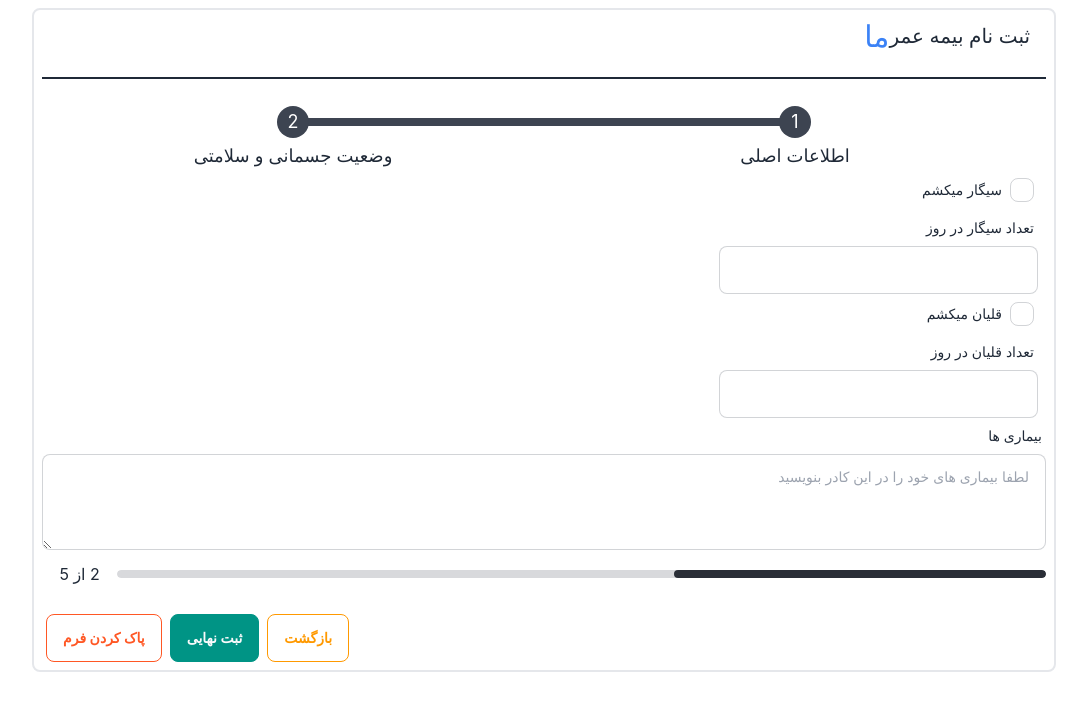
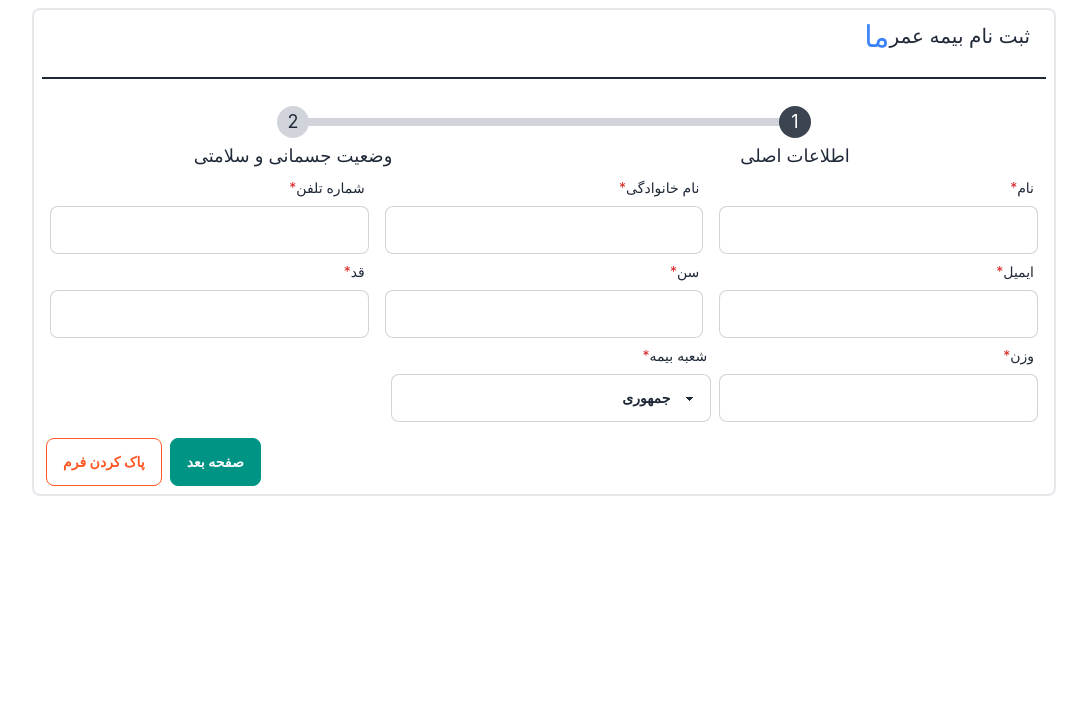
Before and after one commit to aliashahi/gardian-life-insurance, a React (Create React App) app: page / in a window 1280 px wide. Shown: the top 710 px of the page, without its empty margins (96-1183 px from the left). Built offline with nearby package versions, Linux system fonts and the light colour scheme.

Commit message:
Add select component

```diff
--- /dev/null
+++ b/src/components/ErrorMessage.tsx
@@ -0,0 +1,22 @@
+export default function ErrorMessage({ message }: { message: string }) {
+  return (
+    <div className="alert alert-error my-2">
+      <div className="flex-1">
+        <svg
+          xmlns="http://www.w3.org/2000/svg"
+          fill="none"
+          viewBox="0 0 24 24"
+          className="w-6 h-6 mx-2 stroke-current"
+        >
+          <path
+            stroke-linecap="round"
+            stroke-linejoin="round"
+            stroke-width="2"
+            d="M18.364 18.364A9 9 0 005.636 5.636m12.728 12.728A9 9 0 015.636 5.636m12.728 12.728L5.636 5.636"
+          ></path>
+        </svg>
+        <label>{message}</label>
+      </div>
+    </div>
+  );
+}
--- a/src/components/PrimaryInfoForm.tsx
+++ b/src/components/PrimaryInfoForm.tsx
@@ -1,11 +1,12 @@
 import { Input } from "./Input";
 import { useState } from "react";
+import { useRecoilState } from "recoil";
+import FooterActions from "./FooterActions";
+import { ACTIONS, FieldPropertys } from "../shared";
 import { BtnConfig, stepIndexState } from "../shared";
-import { PrimaryFormDto } from "../shared";
-import FooterActions from "./FooterActions";
-import ProgressIndicator from "./ProgressIndicator";
-import { ACTIONS } from "../shared";
-import { useRecoilState } from "recoil";
+import { INSURANCE_BRANCHES, PrimaryFormDto } from "../shared";
+import ErrorMessage from "./ErrorMessage";
+import Select from "./Select";
 
 const btnsConfig: BtnConfig[] = [
   {
@@ -21,42 +22,82 @@ const btnsConfig: BtnConfig[] = [
 ];
 
 const getBoilerplateOfForm = () => ({
-  first_name: { id: "first_name", value: null },
-  last_name: { id: "last_name", value: null },
-  phone: { id: "phone", value: null },
-  email: { id: "email", value: null },
-  age: { id: "age", value: null },
-  height: { id: "height", value: 170 },
-  weight: { id: "weight", value: 70 },
-  insurance_branch: { id: "insurance_branch", value: 1 },
+  first_name: { label: "نام", id: "first_name", value: null },
+  last_name: { label: "نام خانوادگی", id: "last_name", value: null },
+  phone: { label: "شماره تلفن", id: "phone", value: null },
+  email: { label: "ایمیل", id: "email", value: null },
+  age: { label: "سن", id: "age", value: null },
+  height: { label: "قد", id: "height", value: 170 },
+  weight: { label: "وزن", id: "weight", value: 70 },
+  insurance_branch: {
+    label: "شعبه بیمه",
+    id: "insurance_branch",
+    value: 1,
+  },
 });
 
 export default function PrimaryInfoForm() {
-  // const [loadingPersent, setloadingPersent] = useState(0);
   const [stepIndex, setStepIndex] = useRecoilState(stepIndexState);
   const [form, setForm] = useState<PrimaryFormDto>(getBoilerplateOfForm());
+  const [formMessage, setFormMessage] = useState<string>();
 
-  const createErrorMessage = (id: string, value: any) => {
-    return undefined;
+  const setValidationMessages = (old_form: PrimaryFormDto, id: string) => {
+    let new_form: any = { ...old_form };
+    Object.entries(old_form).forEach((field: [string, FieldPropertys]) => {
+      if (field[1].value && field[1].error && field[0] != id) {
+        new_form = {
+          ...new_form,
+          [field[0]]: {
+            ...field[1],
+            error: undefined,
+          },
+        };
+      }
+    });
+    return new_form;
   };
+
   const onChangeValue = (event: any) => {
     const id = event.target.name;
     const value = event.target.value;
-    setForm({
-      ...form,
-      [id]: {
-        value,
-        [id]: id,
-        error: createErrorMessage(id, value),
-      },
+    const new_form: any = { ...form };
+    setForm(
+      setValidationMessages(
+        {
+          ...form,
+          [id]: {
+            ...new_form[id],
+            value,
+          },
+        },
+        id
+      )
+    );
+  };
+
+  const checkValidation = (): { valid: boolean; message: string | null } => {
+    let valid = true;
+    let message = null;
+    Object.entries(form).forEach((field: [string, FieldPropertys]) => {
+      if (valid && (!field[1].value || field[1].error)) {
+        valid = false;
+        message = `لطفا اطلاعات وارد شده در فیلد "${field[1].label}" را دوباره بررسی کنید`;
+      }
     });
+    return {
+      valid,
+      message,
+    };
   };
 
   const onActionEvent = (action: string) => {
     switch (action) {
       case ACTIONS.NEXT:
         //if form was valid
-        setStepIndex(2);
+        const validation_result = checkValidation();
+        if (validation_result.valid) {
+          setStepIndex(2);
+        } else setFormMessage(validation_result.message ?? "");
         break;
       case ACTIONS.CLEAR_FORM:
         setForm(getBoilerplateOfForm());
@@ -70,17 +111,17 @@ export default function PrimaryInfoForm() {
         <Input
           type="text"
           id={form.first_name.id}
-          error={form.first_name?.error}
+          error={form.first_name.error}
+          label={form.first_name.label}
           required={true}
           onChange={onChangeValue}
-          label="نام"
         />
         <Input
           type="text"
           id={form.last_name.id}
           error={form.last_name?.error}
           required={true}
-          label="نام خانوادگی"
+          label={form.last_name.label}
           onChange={onChangeValue}
         />
         <Input
@@ -88,15 +129,15 @@ export default function PrimaryInfoForm() {
           id={form.phone.id}
           error={form.phone.error}
           required={true}
-          label="شماره تلفن"
+          label={form.phone.label}
           onChange={onChangeValue}
         />
         <Input
           type="email"
-          id={form.first_name.id}
+          id={form.email.id}
           error={form.email.error}
           required={true}
-          label="ایمیل"
+          label={form.email.label}
           onChange={onChangeValue}
         />
         <Input
@@ -104,7 +145,7 @@ export default function PrimaryInfoForm() {
           id={form.age.id}
           error={form.age.error}
           required={true}
-          label="سن"
+          label={form.age.label}
           onChange={onChangeValue}
         />
         <Input
@@ -112,7 +153,7 @@ export default function PrimaryInfoForm() {
           id={form.height.id}
           error={form.height.error}
           required={true}
-          label="قد"
+          label={form.height.label}
           onChange={onChangeValue}
           suffix="CM"
         />
@@ -121,22 +162,24 @@ export default function PrimaryInfoForm() {
           id={form.weight.id}
           error={form.weight.error}
           required={true}
-          label="وزن"
+          label={form.weight.label}
           onChange={onChangeValue}
           suffix="KG"
         />
-        <Input
+        <Select
           type="text"
           id={form.insurance_branch.id}
           error={form.insurance_branch.error}
           required={true}
-          label="شعبه بیمه"
+          label={form.insurance_branch.label}
           onChange={onChangeValue}
+          options={INSURANCE_BRANCHES}
         />
       </form>
       {/* ProgressIndicator */}
-      <ProgressIndicator max={5} value={2} />
+      {/* <ProgressIndicator max={5} value={2} /> */}
       {/* footer (actions) */}
+      {formMessage ? <ErrorMessage message={formMessage} /> : ""}
       <FooterActions btnsConfig={btnsConfig} onAction={onActionEvent} />
     </div>
   );
--- a/src/components/SecondaryInfoForm.tsx
+++ b/src/components/SecondaryInfoForm.tsx
@@ -1,12 +1,12 @@
+import { Input } from "./Input";
 import { useState } from "react";
+import Checkbox from "./Checkbox";
+import Textarea from "./Textarea";
+import { ACTIONS, FieldPropertys } from "../shared";
 import { useRecoilState } from "recoil";
+import FooterActions from "./FooterActions";
+import ProgressIndicator from "./ProgressIndicator";
 import { BtnConfig, SecondaryFormDto, stepIndexState } from "../shared";
-import { ACTIONS } from "../shared";
-import Checkbox from "./Checkbox";
-import FooterActions from "./FooterActions";
-import { Input } from "./Input";
-import ProgressIndicator from "./ProgressIndicator";
-import Textarea from "./Textarea";
 
 const btnsConfig: BtnConfig[] = [
   {
@@ -27,17 +27,71 @@ const btnsConfig: BtnConfig[] = [
 ];
 
 const getBoilerplateOfForm = () => ({
-  smoke_sigaret: { id: "smoke_sigaret", value: null },
-  smoke_pot: { id: "smoke_pot", value: null },
-  pot_count: { id: "pot_count", value: null },
-  sigaret_count: { id: "sigaret_count", value: null },
-  illness: { id: "illness", value: null },
+  smoke_sigaret: { label: "سیگار میکشم", id: "smoke_sigaret", value: null },
+  smoke_pot: { label: "قلیان میکشم", id: "smoke_pot", value: null },
+  pot_count: { label: "تعداد قلیان در روز", id: "pot_count", value: null },
+  sigaret_count: {
+    label: "تعداد سیگار در روز",
+    id: "sigaret_count",
+    value: null,
+  },
+  illness: { label: "بیماری", id: "illness", value: "" },
 });
 
 export default function SecondaryInfoForm(props: any) {
   const [loadingPersent, setloadingPersent] = useState(0);
   const [stepIndex, setStepIndex] = useRecoilState(stepIndexState);
   const [form, setForm] = useState<SecondaryFormDto>(getBoilerplateOfForm());
+  const [formMessage, setFormMessage] = useState<string>();
+
+  const setValidationMessages = (old_form: SecondaryFormDto, id: string) => {
+    let new_form: any = { ...old_form };
+    Object.entries(old_form).forEach((field: [string, FieldPropertys]) => {
+      if (field[1].value && field[1].error && field[0] != id) {
+        new_form = {
+          ...new_form,
+          [field[0]]: {
+            ...field[1],
+            error: undefined,
+          },
+        };
+      }
+    });
+    return new_form;
+  };
+
+  const onChangeValue = (event: any) => {
+    const id = event.target.name;
+    const value = event.target.value;
+    const new_form: any = { ...form };
+    setForm(
+      setValidationMessages(
+        {
+          ...form,
+          [id]: {
+            ...new_form[id],
+            value,
+          },
+        },
+        id
+      )
+    );
+  };
+
+  const checkValidation = (): { valid: boolean; message: string | null } => {
+    let valid = true;
+    let message = null;
+    Object.entries(form).forEach((field: [string, FieldPropertys]) => {
+      if (valid && (!field[1].value || field[1].error)) {
+        valid = false;
+        message = `لطفا اطلاعات وارد شده در فیلد "${field[1].label}" را دوباره بررسی کنید`;
+      }
+    });
+    return {
+      valid,
+      message,
+    };
+  };
 
   const onActionEvent = (action: string) => {
     switch (action) {
@@ -45,8 +99,10 @@ export default function SecondaryInfoForm(props: any) {
         setStepIndex(1);
         break;
       case ACTIONS.SUBMIT:
-        ////if form is valid
-        // hooooooooooooooooooraaaaaaaaaaaaa
+        const validation_result = checkValidation();
+        if (validation_result.valid) {
+          alert("شما با موفقیت ثبت نام کردید");
+        } else setFormMessage(validation_result.message ?? "");
         break;
       case ACTIONS.CLEAR_FORM:
         setForm(getBoilerplateOfForm());
@@ -56,48 +112,61 @@ export default function SecondaryInfoForm(props: any) {
 
   return (
     <div>
-      <form className="flex flex-wrap">
+      <form className="flex flex-wrap mt-4">
         <Checkbox
           id={form.smoke_sigaret.id}
           value={form.smoke_sigaret.value}
           type="checkbox"
           className={
-            "w-full " + (form.smoke_sigaret.value === true ? "md:w-1/2" : "")
+            "w-full " + (form.smoke_sigaret.value == true ? "md:w-1/2" : "")
           }
-          label="سیگار میکشم"
+          label={form.smoke_sigaret.label}
+          onChange={onChangeValue}
         />
+        {form.smoke_sigaret.value == true ? (
           <Input
             id={form.sigaret_count.id}
             value={form.sigaret_count.value}
             type="number"
-          label="تعداد سیگار در روز"
+            label={form.smoke_sigaret.label}
+            onChange={onChangeValue}
           />
+        ) : (
+          ""
+        )}
         <Checkbox
           id={form.smoke_pot.id}
           value={form.smoke_pot.value}
           type="checkbox"
           className={
-            "w-full " + (form.smoke_sigaret.value === true ? "md:w-1/2" : "")
+            "w-full " + (form.smoke_pot.value == true ? "md:w-1/2" : "")
           }
-          label="قلیان میکشم"
+          label={form.smoke_pot.label}
+          onChange={onChangeValue}
         />
+        {form.smoke_pot.value == true ? (
           <Input
             id={form.pot_count.id}
             value={form.pot_count.value}
             type="number"
             className="w-full md:w-1/2"
-          label="تعداد قلیان در روز"
+            label={form.pot_count.label}
+            onChange={onChangeValue}
           />
+        ) : (
+          ""
+        )}
         <Textarea
           id={form.illness.id}
           value={form.illness.value}
           type="textarea"
-          label="بیماری ها"
+          label={form.illness.label}
+          onChange={onChangeValue}
           placeholder="لطفا بیماری های خود را در این کادر بنویسید"
         />
       </form>
       {/* ProgressIndicator */}
-      <ProgressIndicator max={5} value={2} />
+      {/* <ProgressIndicator max={5} value={2} /> */}
       {/* footer (actions) */}
       <FooterActions btnsConfig={btnsConfig} onAction={onActionEvent} />
     </div>
--- /dev/null
+++ b/src/components/Select.tsx
@@ -0,0 +1,24 @@
+import React from "react";
+import { SelectDto } from "../shared";
+
+export default function Select(props: SelectDto) {
+  return (
+    <div className="w-full md:w-1/3">
+      <label className="label">
+        <span className="label-text">
+          {props.label}
+          {props.required ? <span className="text-red-600">*</span> : ""}
+        </span>
+      </label>
+      <select className="select select-bordered w-full max-w-xs">
+        {props.options.map((opt) => {
+          return (
+            <option key={opt.value} value={opt.value}>
+              {opt.label}
+            </option>
+          );
+        })}
+      </select>
+    </div>
+  );
+}
--- a/src/components/Textarea.tsx
+++ b/src/components/Textarea.tsx
@@ -9,6 +9,7 @@ export default function Textarea(props: InputDto) {
       <textarea
         className="textarea h-24 textarea-bordered"
         placeholder={props.placeholder ?? ""}
+        onChange={props.onChange}
       ></textarea>
     </div>
   );
--- a/src/shared/atoms/step-index.atom.tsx
+++ b/src/shared/atoms/step-index.atom.tsx
@@ -2,5 +2,5 @@ import { atom } from "recoil";
 
 export const stepIndexState = atom<1 | 2>({
   key: "stepIndex",
-  default: 2,
+  default:1,
 });
--- /dev/null
+++ b/src/shared/constants/index.tsx
@@ -0,0 +1 @@
+export * from "./insurance_branchs.const";
--- /dev/null
+++ b/src/shared/constants/insurance_branchs.const.tsx
@@ -0,0 +1,24 @@
+import { SelectOption } from "..";
+
+export const INSURANCE_BRANCHES: SelectOption[] = [
+  {
+    label: "جمهوری",
+    value: "1",
+  },
+  {
+    label: "صدرا",
+    value: "2",
+  },
+  {
+    label: "پونک",
+    value: "3",
+  },
+  {
+    label: "خیابان حسینی",
+    value: "4",
+  },
+  {
+    label: "برج معلم",
+    value: "5",
+  },
+];
--- a/src/shared/index.tsx
+++ b/src/shared/index.tsx
@@ -1,3 +1,4 @@
 export * from "./models";
 export * from "./atoms";
 export * from "./enums";
+export * from "./constants";
--- a/src/shared/models/field-propertys.model.tsx
+++ b/src/shared/models/field-propertys.model.tsx
@@ -1,5 +1,6 @@
 export interface FieldPropertys {
   id: string;
+  label: string;
   value: number | string | boolean | null;
   error?: string;
   hide?: boolean;
--- a/src/shared/models/index.tsx
+++ b/src/shared/models/index.tsx
@@ -1,5 +1,6 @@
 export * from "./input.dto";
-export * from "./field-propertys.model";
+export * from "./select.dto";
+export * from "./footer-btn.model";
 export * from "./primary-form.dto";
 export * from "./secondary-form.dto";
-export * from "./footer-btn.model";
+export * from "./field-propertys.model";
```
Also changed, not shown: src/shared/models/select.dto.tsx (added, +10 -0 lines). Lines whose indentation alone changed are shown as unchanged.
